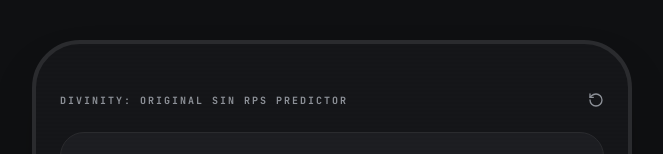
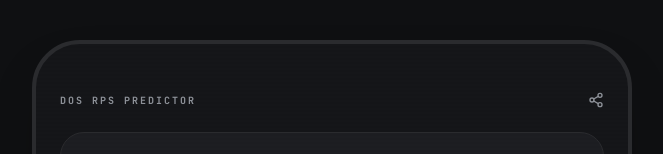
Before and after one commit to kannan-ji/Divinity-RPS, a React (Vite) app: page / in a window 1280 px wide. Shown: the top 154 px of the page, without its empty margins (308-971 px from the left). Built offline with nearby package versions, Linux system fonts and the light colour scheme.

Commit message:
feat: Add share functionality and update metadata
Introduces a share button allowing users to share the RPS Predictor tool. Updates application metadata, titles, and URLs to reflect the new repository location on GitHub Pages.

```diff
--- a/index.html
+++ b/index.html
@@ -3,7 +3,7 @@
   <head>
     <meta charset="UTF-8" />
     <meta name="viewport" content="width=device-width, initial-scale=1.0" />
-    <title>Divinity: Original Sin RPS Predictor | Rock Paper Scissors Strategy</title>
+    <title>DOS RPS Predictor | Divinity: Original Sin Strategy Tool</title>
     <meta name="description" content="Win every debate in Divinity: Original Sin! Our RPS Predictor analyzes NPC patterns to give you the winning edge in Rock-Paper-Scissors." />
     <meta name="keywords" content="Divinity Original Sin, RPS Predictor, Rock Paper Scissors Strategy, RPG Mini-game Guide, Debate Strategy" />
     <meta name="theme-color" content="#151619" />
@@ -13,15 +13,15 @@
     <link rel="apple-touch-icon" href="/favicon.png" />
 
     <!-- Open Graph / Facebook -->
-    <meta property="og:title" content="Divinity: Original Sin RPS Predictor" />
+    <meta property="og:title" content="DOS RPS Predictor" />
     <meta property="og:description" content="Master the art of persuasion in DOS with our advanced RPS pattern analysis tool." />
     <meta property="og:type" content="website" />
     <meta property="og:image" content="/og-image.png" />
-    <meta property="og:url" content="https://ais-pre-yup6ipc3vmd7u2zhpz4bdq-45811124394.asia-southeast1.run.app/" />
+    <meta property="og:url" content="https://kannan-ji.github.io/Divinity-RPS/" />
 
     <!-- Twitter -->
     <meta name="twitter:card" content="summary_large_image" />
-    <meta name="twitter:title" content="Divinity: Original Sin RPS Predictor" />
+    <meta name="twitter:title" content="DOS RPS Predictor" />
     <meta name="twitter:description" content="Master the art of persuasion in DOS with our advanced RPS pattern analysis tool." />
     <meta name="twitter:image" content="/og-image.png" />
 
@@ -29,7 +29,7 @@
       {
         "@context": "https://schema.org",
         "@type": "SoftwareApplication",
-        "name": "Divinity: Original Sin RPS Predictor",
+        "name": "DOS RPS Predictor",
         "operatingSystem": "Web",
         "applicationCategory": "GameApplication",
         "description": "An advanced Rock-Paper-Scissors predictor tool for Divinity: Original Sin, identifying NPC choice patterns to help players win debates and persuasion checks.",
--- a/metadata.json
+++ b/metadata.json
@@ -1,5 +1,5 @@
 {
-  "name": "Divinity RPS Predictor",
+  "name": "DOS RPS Predictor",
   "description": "An advanced Rock-Paper-Scissors predictor tool for Divinity: Original Sin, identifying NPC choice patterns to help players win debates and persuasion checks.",
   "requestFramePermissions": []
 }
--- a/src/App.tsx
+++ b/src/App.tsx
@@ -1,5 +1,5 @@
 import React, { useState, useMemo, useEffect } from 'react';
-import { Mountain as Rock, FileText as Paper, Scissors, RotateCcw, Activity, History, Info, ChevronRight, Zap, Maximize, Minimize, X } from 'lucide-react';
+import { Mountain as Rock, FileText as Paper, Scissors, RotateCcw, Activity, History, Info, ChevronRight, Zap, Maximize, Minimize, X, Share2 } from 'lucide-react';
 import { motion } from 'motion/react';
 import { PredictionEngine, Choice, CHOICES, BEATEN_BY } from './predictionEngine';
 import { clsx, type ClassValue } from 'clsx';
@@ -37,6 +37,27 @@
     setIntendedMove(null);
   };
 
+  const handleShare = async () => {
+    const shareData = {
+      title: 'DOS RPS Predictor',
+      text: 'Hey! this one predicts Rock x Paper x Scissors AI moves in Divinity: Original Sin!',
+      url: 'https://kannan-ji.github.io/Divinity-RPS/',
+    };
+
+    try {
+      if (navigator.share) {
+        await navigator.share(shareData);
+      } else {
+        await navigator.clipboard.writeText(`${shareData.text} ${shareData.url}`);
+        // Minimal visual feedback could be added here if needed
+      }
+    } catch (err) {
+      if (err instanceof Error && err.name !== 'AbortError') {
+        console.error('Error sharing:', err);
+      }
+    }
+  };
+
   return (
     <main className="h-screen w-full bg-[#0F1012] flex items-center justify-center p-0 md:p-4 overflow-hidden">
       {/* Portrait container - 9:16 ratio */}
@@ -53,13 +74,13 @@
 
           {/* Header */}
           <header className="flex items-center justify-between mb-4 shrink-0">
-            <h1 className="font-mono text-[10px] uppercase tracking-[2px] text-[#8E9299] font-bold">Divinity: Original Sin RPS Predictor</h1>
+            <h1 className="font-mono text-[10px] uppercase tracking-[2px] text-[#8E9299] font-bold">DOS RPS Predictor</h1>
             <button
-              onClick={reset}
+              onClick={handleShare}
               className="text-[#8E9299] hover:text-white transition-colors p-2 -mr-2"
-              title="Reset predictor"
+              title="Share app"
             >
-              <RotateCcw size={16} />
+              <Share2 size={16} />
             </button>
           </header>
 
@@ -137,8 +158,19 @@
                 <History size={14} className="text-[#8E9299]" />
                 <h2 className="text-[10px] uppercase font-mono tracking-[2px] text-[#8E9299]">Previous Moves Tracking</h2>
               </div>
-              <div className="text-[9px] font-mono text-[#5E6269] uppercase tracking-widest">
-                {history.length} Cycles
+              <div className="flex items-center gap-3">
+                <div className="text-[9px] font-mono text-[#5E6269] uppercase tracking-widest">
+                  {history.length} Cycles
+                </div>
+                {history.length > 0 && (
+                  <button
+                    onClick={reset}
+                    className="text-[#5E6269] hover:text-red-400 transition-colors p-1"
+                    title="Clear history"
+                  >
+                    <RotateCcw size={12} />
+                  </button>
+                )}
               </div>
             </div>
 
```
Also changed, not shown: public/robots.txt, 1 other file (tests, documents, lock files or other folders).
